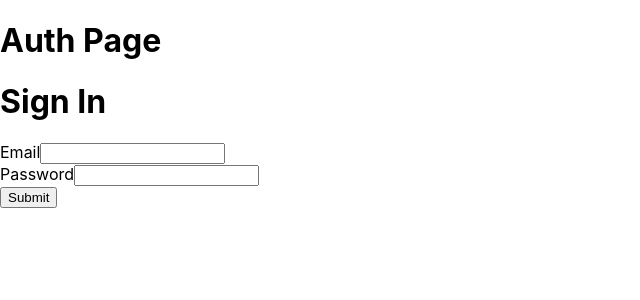
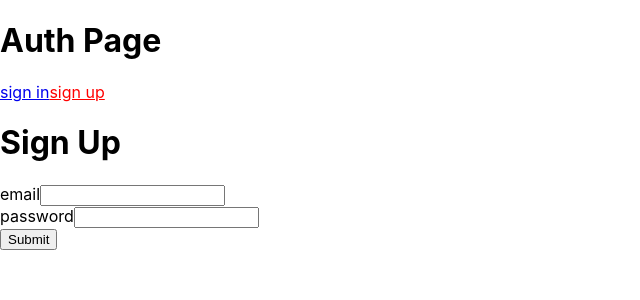
Before and after one commit to perovserg/react-redux-forms-saga, a React (Create React App) app: page /auth/signup in a window 1280 px wide. Shown: the top 300 px of the page, without its empty margins (0-640 px from the left). Built offline with nearby package versions, Linux system fonts and the light colour scheme.

Commit message:
added validation added SignUp form

```diff
--- a/package.json
+++ b/package.json
@@ -4,6 +4,7 @@
   "private": true,
   "dependencies": {
     "connected-react-router": "^6.4.0",
+    "email-validator": "^2.0.4",
     "history": "^4.9.0",
     "react": "^16.8.6",
     "react-dom": "^16.8.6",
--- /dev/null
+++ b/src/components/auth/FieldWithErrors.js
@@ -0,0 +1,15 @@
+import React from 'react';
+
+function FieldWithErrors (props) {
+    const {input, type, meta: {error, touched}} = props;
+    const errorText = touched && error && <div style={{color: 'red'}}>{error}</div>;
+    return (
+        <div>
+            <label>{input.name}</label>
+            <input {...input} type={type}/>
+            {errorText}
+        </div>
+    );
+}
+
+export default FieldWithErrors;
--- a/src/components/auth/SignInForm.js
+++ b/src/components/auth/SignInForm.js
@@ -7,10 +7,11 @@ class SignInForm extends React.Component {
     };
 
     render() {
+        const {handleSubmit} = this.props;
         return (
             <div>
                 <h1>Sign In</h1>
-                <form>
+                <form onSubmit={handleSubmit}>
                     <div>
                         <label>Email</label>
                         <Field name="email" component="input"/>
--- /dev/null
+++ b/src/components/auth/SignUpForm.js
@@ -0,0 +1,43 @@
+import React from 'react';
+import {reduxForm, Field} from 'redux-form';
+import * as emailValidator from 'email-validator';
+
+import FieldWithErrors from './FieldWithErrors';
+
+class SignUpForm extends React.Component {
+    static propTypes = {
+
+    };
+
+    render() {
+        const {handleSubmit} = this.props;
+        return (
+            <div>
+                <h1>Sign Up</h1>
+                <form onSubmit={handleSubmit}>
+                    <Field name="email" component={FieldWithErrors}/>
+                    <Field name="password" component={FieldWithErrors} type="password"/>
+                    <div>
+                        <input type="submit"/>
+                    </div>
+                </form>
+            </div>
+        );
+    }
+}
+
+const validate = ({email, password}) => {
+    const errors = {};
+    if (!email) errors.email = 'email is required';
+    else if (!emailValidator.validate(email)) errors.email = 'invalid email';
+
+    if (!password) errors.password = 'password is required';
+    else if (password.length < 8) errors.password = 'password is to short';
+
+    return errors;
+};
+
+export default reduxForm({
+    form: 'auth',
+    validate
+})(SignUpForm);
--- a/src/components/routes/AuthPage.js
+++ b/src/components/routes/AuthPage.js
@@ -1,17 +1,26 @@
 import React from 'react';
+import {Route, NavLink} from 'react-router-dom';
 
 import SignInForm from '../auth/SignInForm';
+import SignUpForm from '../auth/SignUpForm';
+
 
 class AuthPage extends React.Component {
     static propTypes = {
 
     };
 
+    handleSignIn = (values) => console.log('----handleSignIn----', values);
+    handleSignUp = (values) => console.log('----handleSignUp----', values);
+
     render() {
         return (
             <div>
                 <h1>Auth Page</h1>
-                <SignInForm/>
+                <NavLink to="/auth/signin" activeStyle={{color: 'red'}}>sign in</NavLink>
+                <NavLink to="/auth/signup" activeStyle={{color: 'red'}}>sign up</NavLink>
+                <Route path="/auth/signin" render={() => <SignInForm onSubmit = {this.handleSignIn}/>}/>
+                <Route path="/auth/signup" render={() => <SignUpForm onSubmit = {this.handleSignUp}/>}/>
             </div>
         );
     }
```
